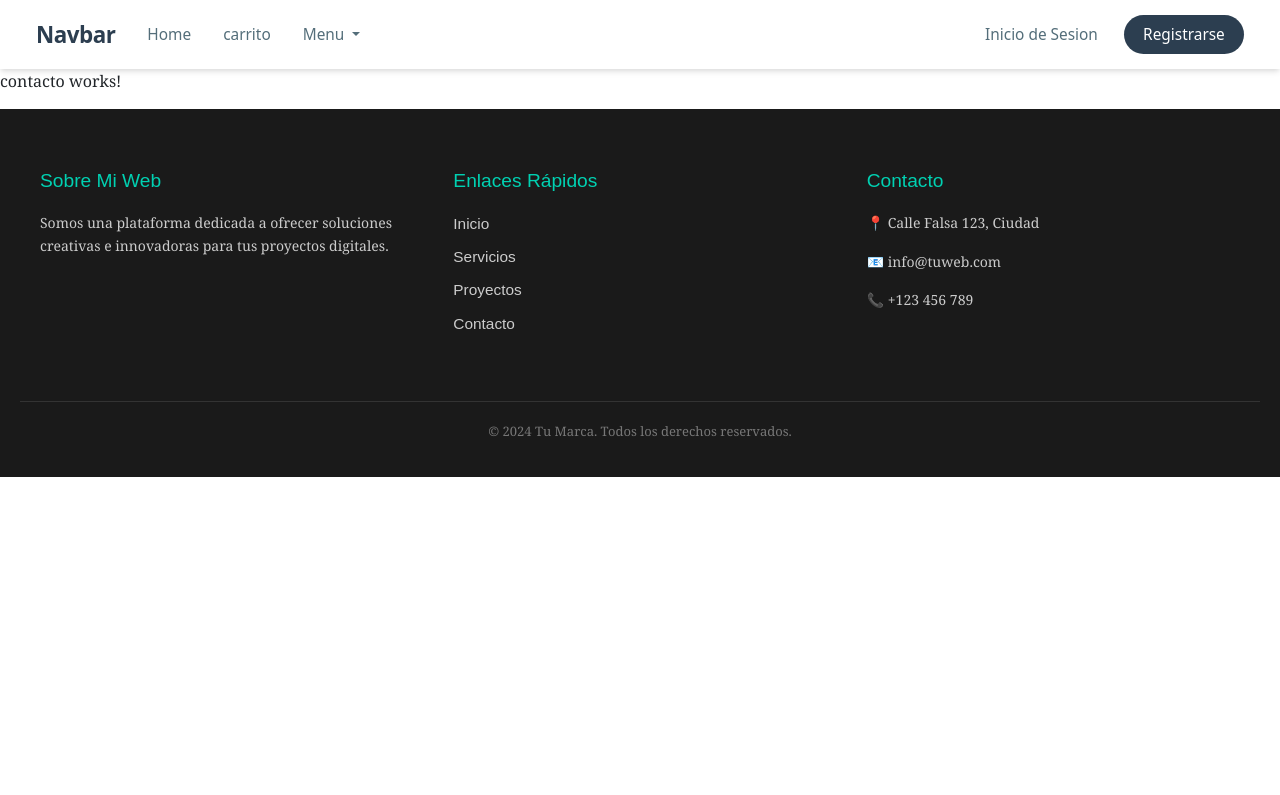
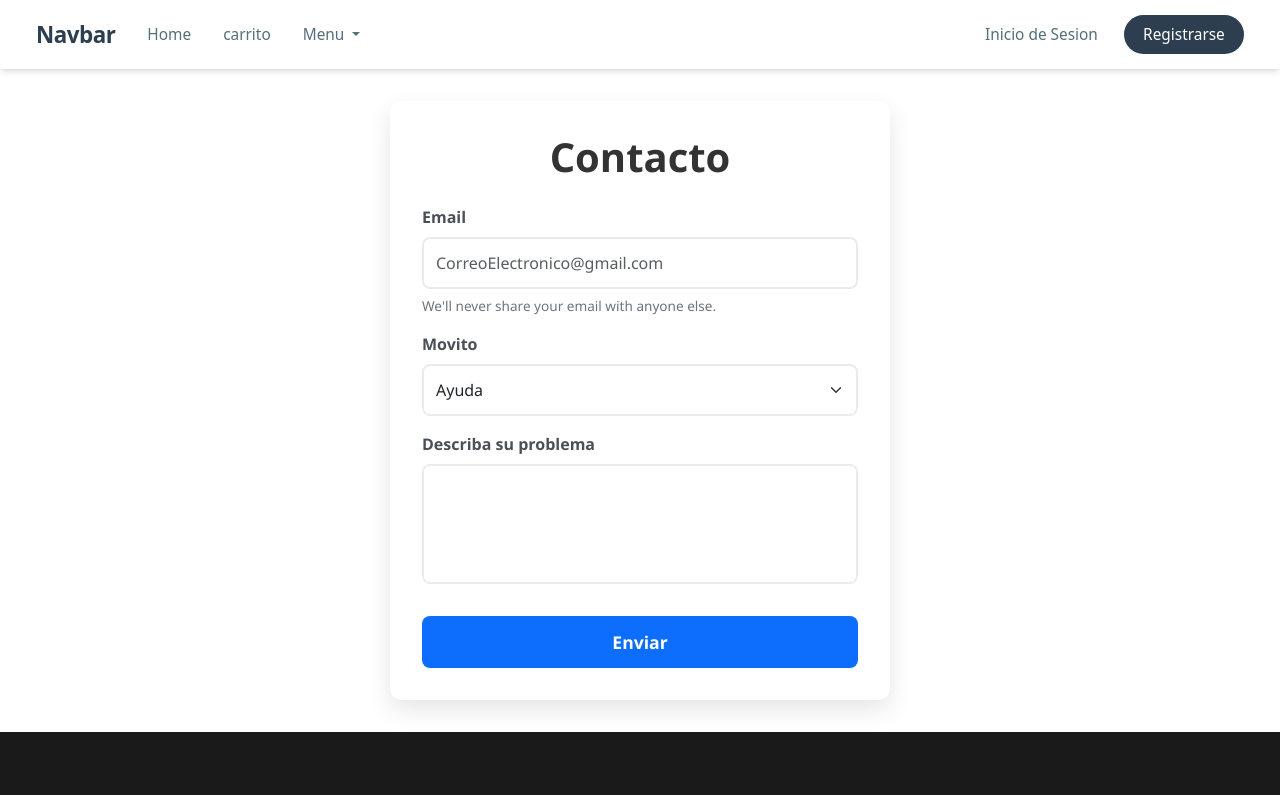
Before and after one commit to Pedrogg108/Proyecto1, an Angular app: page /contacto in a window 1280 px wide. Shown: the top 795 px of the page. Built offline with nearby package versions, Linux system fonts and the light colour scheme.

Commit message:
contacto

```diff
--- a/src/app/compartidos/footer/footer.html
+++ b/src/app/compartidos/footer/footer.html
@@ -10,9 +10,9 @@
             <div class="footer-section">
                 <h3>Enlaces Rápidos</h3>
                 <ul>
-                    <li><a href="#">Inicio</a></li>
-                    <li><a href="#">Servicios</a></li>
-                    <li><a href="#">Proyectos</a></li>
+                    <li><a routerLink='inicio'>Inicio</a></li>
+                    <li><a routerLink='productos'>Productos</a></li>
+                    <li><a routerLink='ofertas'>Ofertas</a></li>
                     <li><a href="contacto">Contacto</a></li>
                 </ul>
             </div>
--- a/src/app/compartidos/footer/footer.ts
+++ b/src/app/compartidos/footer/footer.ts
@@ -1,8 +1,9 @@
 import { Component } from '@angular/core';
+import { RouterLink } from '@angular/router';
 
 @Component({
   selector: 'app-footer',
-  imports: [],
+  imports: [RouterLink],
   templateUrl: './footer.html',
   styleUrl: './footer.css',
 })
--- a/src/app/paginas/contacto/contacto.css
+++ b/src/app/paginas/contacto/contacto.css
@@ -0,0 +1,71 @@
+/* Estilos generales para el formulario */
+form {
+    max-width: 500px;
+    margin: 2rem auto;
+    padding: 2rem;
+    background-color: #ffffff;
+    border-radius: 12px;
+    box-shadow: 0 10px 25px rgba(0, 0, 0, 0.1);
+    font-family: 'Segoe UI', Tahoma, Geneva, Verdana, sans-serif;
+}
+
+/* Estilo del título */
+#titulo {
+    text-align: center;
+    color: #333;
+    margin-bottom: 1.5rem;
+    font-weight: 700;
+}
+
+/* Etiquetas (Labels) */
+.form-label {
+    font-weight: 600;
+    color: #495057;
+    margin-bottom: 0.5rem;
+}
+
+/* Estilo de los inputs, select y textarea */
+.form-control, .form-select {
+    border: 2px solid #e9ecef;
+    border-radius: 8px;
+    padding: 0.75rem;
+}
+
+/* Efecto al hacer clic en los campos (Focus) */
+.form-control:focus, .form-select:focus {
+    border-color: #0d6efd;
+    box-shadow: 0 0 0 0.25 shadow rgba(13, 110, 253, 0.15);
+    outline: none;
+}
+
+/* Ajuste específico para el área de texto */
+textarea.form-control {
+    min-height: 120px;
+    resize:unset
+}
+
+/* Estilo del botón enviar */
+.btn-primary {
+    width: 100%;
+    padding: 0.8rem;
+    font-size: 1.1rem;
+    font-weight: 600;
+    border-radius: 8px;
+    background-color: #0d6efd;
+    border: none;
+    transition: background-color 0.3s transform 0.2s ease;
+    margin-top: 1rem;
+}
+
+/* Efecto hover en el botón */
+.btn-primary:hover {
+    background-color: #0b5ed7;
+    transform: translateY(-2px);
+}
+
+/* Texto de ayuda debajo del email */
+.form-text {
+    font-size: 0.85rem;
+    color: #6c757d;
+    margin-top: 0.4rem;
+}
--- a/src/app/paginas/contacto/contacto.html
+++ b/src/app/paginas/contacto/contacto.html
@@ -1 +1,23 @@
-<p>contacto works!</p>
+<form>
+    <h1 id="titulo">Contacto</h1>
+    <div class="mb-3">
+        <label for="exampleInputEmail1" class="form-label">Email</label>
+        <input type="email" class="form-control" id="exampleInputEmail1" placeholder="CorreoElectronico@gmail.com"
+            aria-describedby="emailHelp">
+        <div id="emailHelp" class="form-text">We'll never share your email with anyone else.</div>
+    </div>
+    <div class="mb-3">
+        <label for="exampleInputPassword1" class="form-label">Movito</label>
+        <select class="form-select" aria-label="Default select example">
+            <option selected>Ayuda</option>
+            <option value="1">Olvide mi contraseña</option>
+            <option value="2">Quiero devolver un juego</option>
+            <option value="3">Otro</option>
+        </select>
+    </div>
+    <div class="mb-3">
+        <label for="exampleInputPassword1" class="form-label">Describa su problema</label>
+        <textarea class="form-control" aria-label="With textarea"></textarea>
+    </div>
+    <button type="submit" class="btn btn-primary">Enviar</button>
+</form>
```
